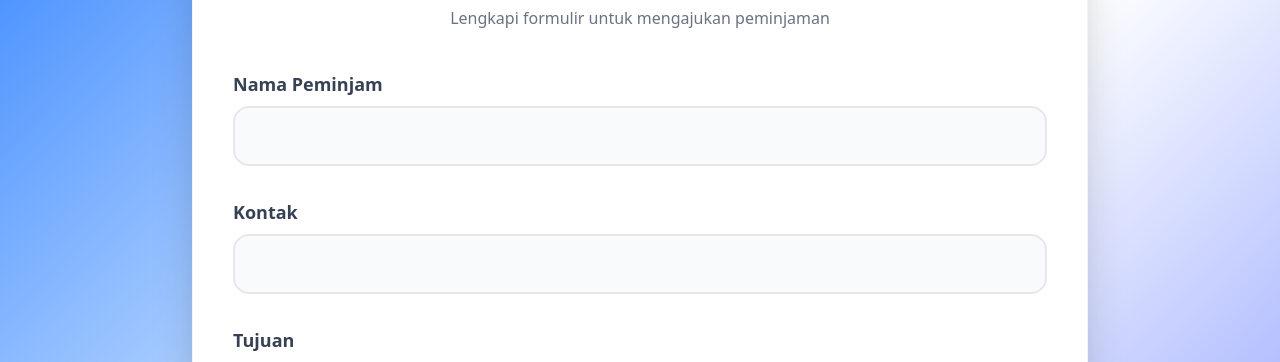
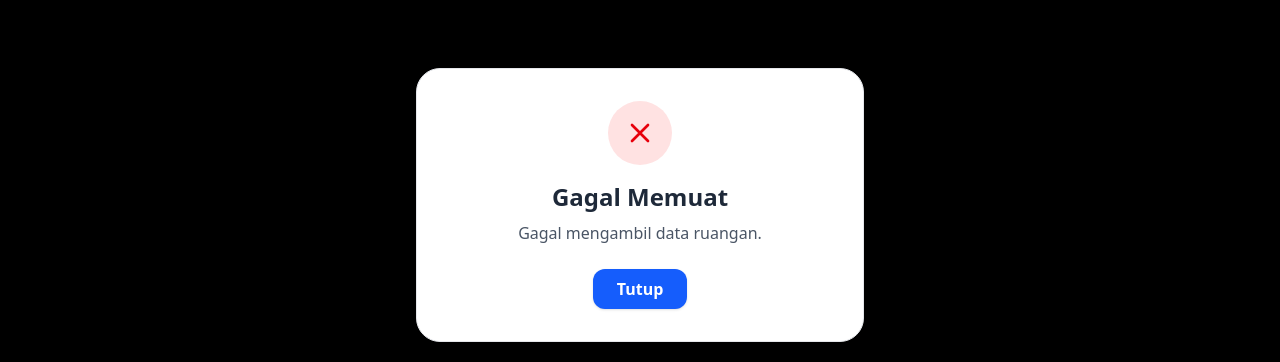
Before and after one commit to Jepersonsam/Frontend_Peminjaman_Barang, a Vue app: page /room-loan in a window 1280 px wide. Shown: the part 195-557 px from the top of the page. Built offline with nearby package versions, Linux system fonts and the light colour scheme; no server answers.

Commit message:
save changes

```diff
--- a/src/views/BorrowPage.vue
+++ b/src/views/BorrowPage.vue
@@ -68,6 +68,18 @@
                 class="bg-blue-100 text-blue-800 px-3 py-1 rounded-full text-sm font-medium"
               >
                 {{ user?.code || "-" }}
+              </span>
+              <span class="text-sm text-gray-500">Email:</span>
+              <span
+                class="bg-blue-100 text-blue-800 px-3 py-1 rounded-full text-sm font-medium"
+              >
+                {{ user?.email || "-" }}
+              </span>
+              <span class="text-sm text-gray-500">Phone:</span>
+              <span
+                class="bg-blue-100 text-blue-800 px-3 py-1 rounded-full text-sm font-medium"
+              >
+                {{ user?.phone || "-" }}
               </span>
             </div>
           </div>
--- a/src/views/ChooseActionPage.vue
+++ b/src/views/ChooseActionPage.vue
@@ -180,27 +180,6 @@
       </div>
     </div>
 
-    <!-- Tombol ke Setting -->
-    <!-- <div class="mt-8">
-      <router-link
-        to="/setting"
-        class="mt-8 text-blue-600 hover:text-blue-800 transition-colors duration-200"
-      >
-        <svg
-          class="w-6 h-6"
-          fill="none"
-          stroke="currentColor"
-          viewBox="0 0 24 24"
-        >
-          <path
-            stroke-linecap="round"
-            stroke-linejoin="round"
-            stroke-width="2"
-            d="M15 7a2 2 0 012 2v2a2 2 0 002 2h1a2 2 0 012 2v2a2 2 0 01-2 2h-6a2 2 0 01-2-2v-1H9v1a2 2 0 01-2 2H5a2 2 0 01-2-2v-2a2 2 0 012-2h1a2 2 0 002-2V9a2 2 0 012-2h4z"
-          />
-        </svg>
-      </router-link>
-    </div> -->
 
     <!-- Dekoratif -->
     <div
@@ -208,29 +187,8 @@
     ></div>
     <!-- Dekoratif Kanan Bawah dengan Ikon Kunci -->
     <div
-      class="absolute bottom-10 right-10 w-16 h-16 bg-green-100 rounded-full opacity-50 animate-pulse flex items-center justify-center group hover:opacity-80 transition"
-    >
-      <router-link
-        to="/setting"
-        class="text-green-800 hover:text-green-600 transition"
-        title="Atur Secret ID"
-      >
-        <svg
-          class="w-6 h-6"
-          fill="none"
-          stroke="currentColor"
-          viewBox="0 0 24 24"
-        >
-          <path
-            stroke-linecap="round"
-            stroke-linejoin="round"
-            stroke-width="2"
-            d="M15 7a2 2 0 012 2v2a2 2 0 002 2h1a2 2 0 012 2v2a2 2 0 01-2 2h-6a2 2 0 01-2-2v-1H9v1a2 2 0 01-2 2H5a2 2 0 01-2-2v-2a2 2 0 012-2h1a2 2 0 002-2V9a2 2 0 012-2h4z"
-          />
-        </svg>
-      </router-link>
+      class="absolute bottom-10 right-10 w-16 h-16 bg-green-100 rounded-full opacity-50 animate-pulse flex items-center justify-center group hover:opacity-80 transition">
     </div>
-
     <div
       class="absolute top-1/2 left-5 w-12 h-12 bg-indigo-100 rounded-full opacity-30 animate-bounce"
     ></div>
--- a/src/views/RoomLoanPage.vue
+++ b/src/views/RoomLoanPage.vue
@@ -52,11 +52,23 @@
           <label class="block font-semibold text-lg text-gray-700 mb-2"
             >Kontak</label
           >
-          <input
-            v-model="form.borrower_contact"
-            type="text"
-            class="w-full px-5 py-4 border-2 border-gray-200 rounded-2xl bg-gray-50"
-          />
+          <div class="relative">
+            <div
+              class="absolute inset-y-0 left-0 pl-5 flex items-center pointer-events-none text-gray-500 text-lg"
+            >
+              +62
+            </div>
+            <input
+              v-model="form.borrower_contact_number"
+              type="tel"
+              inputmode="numeric"
+              pattern="[0-9]*"
+              maxlength="15"
+              placeholder="81234567890"
+              class="w-full pl-16 pr-5 py-4 border-2 border-gray-200 rounded-2xl bg-gray-50 text-lg"
+              required
+            />
+          </div>
         </div>
 
         <div>
@@ -190,6 +202,62 @@
           </button>
         </div>
       </form>
+      <!-- Modal Notifikasi -->
+      <div
+        v-if="showModal"
+        class="fixed inset-0 flex items-center justify-center bg-black bg-opacity-40 z-50"
+      >
+        <div
+          class="bg-white p-8 rounded-3xl shadow-2xl max-w-md w-full text-center border border-gray-200"
+        >
+          <div
+            class="flex items-center justify-center w-16 h-16 mx-auto mb-4 rounded-full"
+            :class="{
+              'bg-green-100': modalType === 'success',
+              'bg-yellow-100': modalType === 'warning',
+              'bg-red-100': modalType === 'error',
+            }"
+          >
+            <svg
+              class="w-8 h-8"
+              :class="{
+                'text-green-600': modalType === 'success',
+                'text-yellow-600': modalType === 'warning',
+                'text-red-600': modalType === 'error',
+              }"
+              fill="none"
+              stroke="currentColor"
+              viewBox="0 0 24 24"
+            >
+              <path
+                stroke-linecap="round"
+                stroke-linejoin="round"
+                stroke-width="2"
+                :d="
+                  {
+                    success: 'M5 13l4 4L19 7',
+                    warning:
+                      'M12 8v4m0 4h.01M12 2a10 10 0 100 20 10 10 0 000-20z',
+                    error: 'M6 18L18 6M6 6l12 12',
+                  }[modalType]
+                "
+              />
+            </svg>
+          </div>
+          <h2 class="text-2xl font-bold text-gray-800 mb-2">
+            {{ modalTitle }}
+          </h2>
+          <p class="text-gray-600 mb-6">{{ modalMessage }}</p>
+          <div class="flex justify-center">
+            <button
+              @click="closeModal"
+              class="bg-blue-600 hover:bg-blue-700 text-white px-6 py-2 rounded-xl font-semibold shadow"
+            >
+              Tutup
+            </button>
+          </div>
+        </div>
+      </div>
     </div>
   </div>
 </template>
@@ -197,8 +265,9 @@
 <script setup>
 import { ref, watch, onMounted } from "vue";
 import axios from "@/services/api";
-import { useRouter } from "vue-router";
+import { useRouter, useRoute } from "vue-router";
 
+const route = useRoute();
 const router = useRouter();
 
 const rooms = ref([]);
@@ -208,7 +277,8 @@ const selectedDate = ref("");
 const form = ref({
   room_id: "",
   borrower_name: "",
-  borrower_contact: "",
+  borrower_contact_number: "", // hanya angka setelah +62
+  borrower_contact: "", // hasil gabungan akhir (untuk disubmit)
   purpose: "",
   start_time: "",
   end_time: "",
@@ -218,13 +288,54 @@ const form = ref({
   status: "pending",
 });
 
+// Modal state
+const showModal = ref(false);
+const modalType = ref("success"); // 'success', 'error', 'warning'
+const modalTitle = ref("");
+const modalMessage = ref("");
+
+const showCustomModal = (type, title, message) => {
+  modalType.value = type;
+  modalTitle.value = title;
+  modalMessage.value = message;
+  showModal.value = true;
+};
+
+const closeModal = () => {
+  showModal.value = false;
+};
+
 const getRooms = async () => {
   try {
     const res = await axios.get("/rooms");
     rooms.value = res.data;
   } catch (err) {
-    alert("Gagal mengambil data ruangan");
+    showCustomModal("error", "Gagal Memuat", "Gagal mengambil data ruangan.");
     console.error(err);
+  }
+};
+
+const audioSuccess = new Audio("/sounds/success-beep.mp3");
+const playBeep = () => {
+  try {
+    audioSuccess.play();
+  } catch (e) {
+    console.warn("Gagal memutar audio:", e);
+  }
+};
+
+const getCurrentUser = async () => {
+  const code = route.query.code;
+  if (!code) return;
+  try {
+    const res = await axios.get(`/users/by-code/${code}`);
+    const user = res.data.data;
+    form.value.borrower_name = user.name;
+    form.value.borrower_contact_number =
+      user.phone?.replace(/^(\+62)/, "") ?? "";
+    form.value.emails = user.email;
+  } catch (err) {
+    console.error("Gagal mengambil data user dari code", err);
   }
 };
 
@@ -237,7 +348,6 @@ const isValidMultipleEmails = (emails) => {
 
 const checkRoomAvailability = async () => {
   if (!form.value.room_id || !selectedDate.value) return;
-
   try {
     const res = await axios.get("/room-loans/check-availability", {
       params: {
@@ -254,6 +364,7 @@ const checkRoomAvailability = async () => {
 const handleSubmit = async () => {
   form.value.start_time = `${selectedDate.value}T${form.value.start_time_only}`;
   form.value.end_time = `${selectedDate.value}T${form.value.end_time_only}`;
+  form.value.borrower_contact = "+62" + form.value.borrower_contact_number;
 
   if (form.value.emails) {
     const emailsArray = form.value.emails
@@ -261,23 +372,25 @@ const handleSubmit = async () => {
       .map((e) => e.trim())
       .filter((e) => e !== "");
 
-    if (
-      !emailsArray.every((email) => /^[^\s@]+@[^\s@]+\.[^\s@]+$/.test(email))
-    ) {
-      alert(
-        "⛔ Format email tidak valid! Pastikan email dipisahkan dengan koma."
+    if (!emailsArray.every((email) => /^[^\s@]+@[^\s@]+\.[^\s@]+$/.test(email))) {
+      showCustomModal(
+        "warning",
+        "Format Email Tidak Valid",
+        "Pastikan email dipisahkan dengan koma dan sesuai format."
       );
       return;
     }
 
-    // ✅ ini bagian yang diganti
-    form.value.emails = emailsArray; // langsung array of string
-    form.value.attendees = emailsArray.map((email) => ({ email })); // untuk Google Calendar
+    form.value.emails = emailsArray;
+    form.value.attendees = emailsArray.map((email) => ({ email }));
   }
 
   try {
     await axios.post("/room-loans", form.value);
-    alert("✅ Peminjaman berhasil diajukan!");
+    showCustomModal("success", "Peminjaman Berhasil", "Ruangan berhasil diajukan!");
+    playBeep(); // ✅ mainkan suara notifikasi
+
+    // ✅ Reset form setelah berhasil
     form.value = {
       room_id: "",
       borrower_name: "",
@@ -294,9 +407,17 @@ const handleSubmit = async () => {
     selectedDate.value = "";
   } catch (err) {
     if (err.response && err.response.status === 409) {
-      alert("⛔ Ruangan sudah dibooking di waktu tersebut!");
+      showCustomModal(
+        "warning",
+        "Waktu Bentrok",
+        "Ruangan sudah dibooking di waktu tersebut!"
+      );
     } else {
-      alert("❌ Terjadi kesalahan saat mengajukan");
+      showCustomModal(
+        "error",
+        "Terjadi Kesalahan",
+        "Gagal mengajukan peminjaman. Silakan coba lagi."
+      );
       console.error(err);
     }
   }
@@ -347,5 +468,8 @@ const goBack = () => {
   router.push("/");
 };
 
-onMounted(getRooms);
+onMounted(() => {
+  getRooms();
+  getCurrentUser();
+});
 </script>
```
